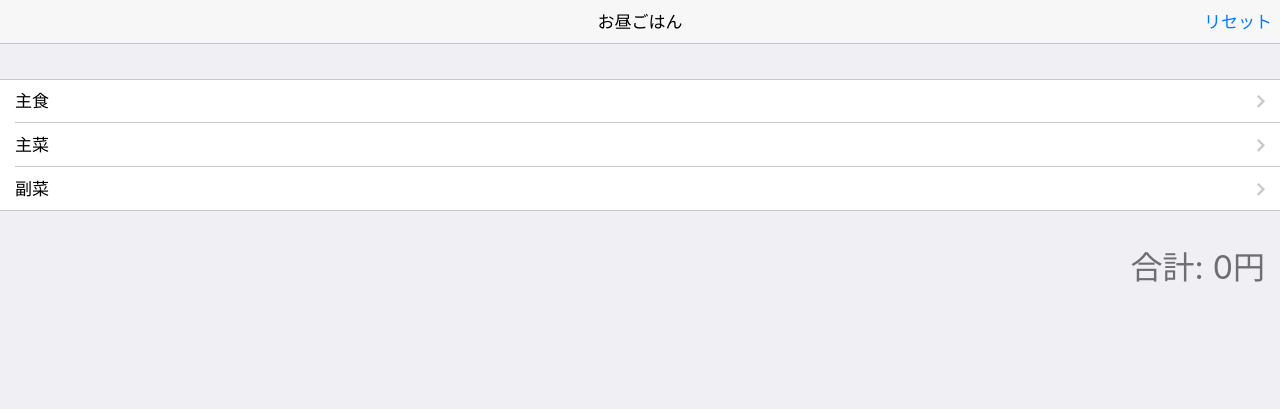
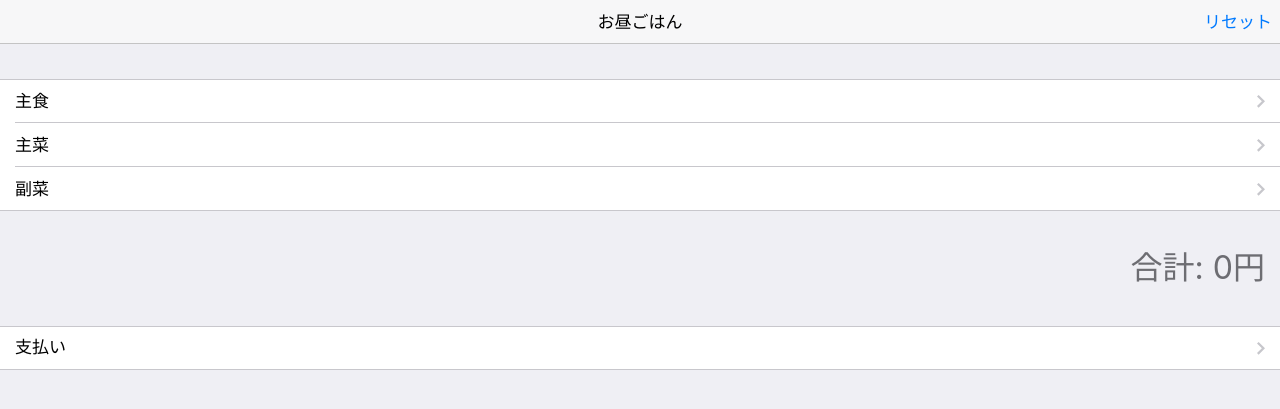
Before and after one commit to mushkinoko/mushkinoko.github.io, a Jekyll site: the page html/ohirugohan/index.html, which Jekyll copies as it is, in a window 1280 px wide. Shown: the top 409 px of the page. Built offline with Jekyll 4.4.1, drawn with Linux system fonts in a browser that asks for light colours.

Commit message:
Update index.html

```diff
--- a/html/ohirugohan/index.html
+++ b/html/ohirugohan/index.html
@@ -9,7 +9,7 @@
 <link rel="stylesheet" href="framework7.ios.min.css">
 <link rel="stylesheet" href="framework7.ios.colors.min.css">
 <style type="text/css">
-  .total{
+  .total, .change{
     font-size: 2rem;
     text-align: right;
   }
@@ -35,6 +35,10 @@
         <div class="left sliding"><a href="#index" class="back link"><i class="icon icon-back"></i><span>戻る</span></a></div>
         <div class="center sliding">副菜</div>
       </div>
+      <div class="navbar-inner cached" data-page="shiharai">
+        <div class="left sliding"><a href="#index" class="back link"><i class="icon icon-back"></i><span>戻る</span></a></div>
+        <div class="center sliding">支払い</div>
+      </div>
     </div>
 
     <div class="pages navbar-through">
@@ -52,13 +56,18 @@
             </div></div></a></li>
           </ul></div>
           <div class="content-block"><p class="total">合計: 0円</p></div>
+          <div class="list-block"><ul>
+            <li><a href="#shiharai" class="item-link"><div class="item-content"><div class="item-inner">
+              <div class="item-title">支払い</div>
+            </div></div></a></li>
+          </ul></div>
         </div>
       </div>
 
       <div class="page cached" data-page="shushoku">
         <div class="page-content">
           <div class="content-block-title">主食</div>
-          <div class="list-block"><ul>
+          <div class="list-block ohirugohan"><ul>
             <li><label class="label-radio item-content">
               <input type="radio" name="shushoku" value="gohan-200">
               <div class="item-inner"><div class="item-title">ご飯</div></div>
@@ -74,7 +83,7 @@
       <div class="page cached" data-page="shusai">
         <div class="page-content">
           <div class="content-block-title">主菜</div>
-          <div class="list-block"><ul>
+          <div class="list-block ohirugohan"><ul>
             <li><label class="label-checkbox item-content">
               <input type="checkbox" name="shusai" value="yakizakana-400">
               <div class="item-media"><i class="icon icon-form-checkbox"></i></div>
@@ -92,7 +101,7 @@
       <div class="page cached" data-page="fukusai">
         <div class="page-content">
           <div class="content-block-title">副菜</div>
-          <div class="list-block"><ul>
+          <div class="list-block ohirugohan"><ul>
             <li><label class="label-checkbox item-content">
               <input type="checkbox" name="fukusai" value="sarada-150">
               <div class="item-media"><i class="icon icon-form-checkbox"></i></div>
@@ -104,6 +113,22 @@
               <div class="item-inner"><div class="item-title">漬け物</div></div>
             </label></li>
           </ul></div>
+        </div>
+      </div>
+
+      <div class="page cached" data-page="shiharai">
+        <div class="page-content">
+          <div class="content-block-title">支払い</div>
+          <div class="list-block"><ul>
+            <li><div class="item-content">
+              <div class="item-inner">
+                <div class="item-title label">お預り</div>
+                <div class="item-input"><input type="number" name="changeinput" class="changeinput"></div>
+              </div>
+            </div></li>
+            <li><a href="#" class="item-link list-button changebtn">お釣りを表示</a></li>
+          </ul></div>
+          <div class="content-block"><p class="change"></p></div>
         </div>
       </div>
     </div>
```
Also changed, not shown: other parts of html/ohirugohan/index.html (+10 -3 lines).
